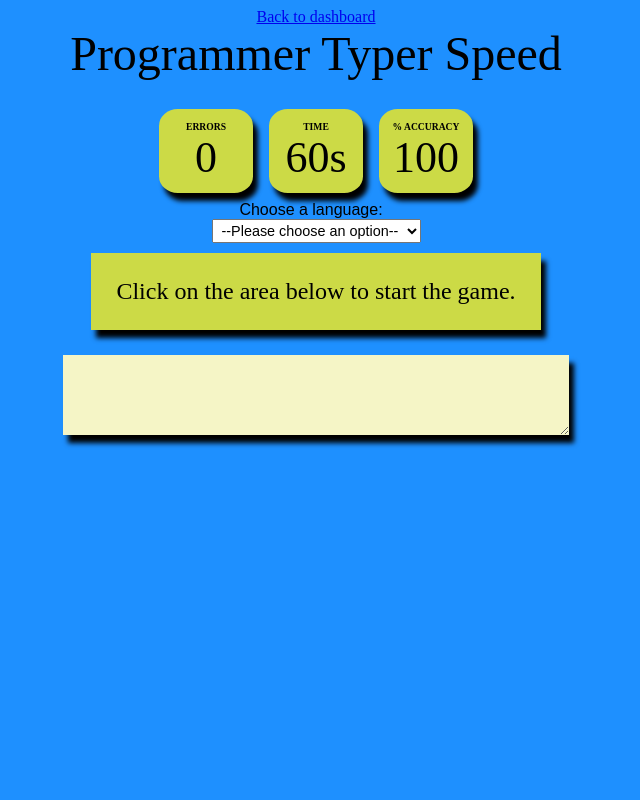
After one commit to carlosricov/Flask-Practice-Typer-Team3, a Flask app: page /typer/ in a window 1280 px wide. The commit adds this page. Shown: the whole page, without its empty margins (324-964 px from the left). Run offline with Flask 2, Linux system fonts and the light colour scheme; the visitor is signed in with stand-in values (Sample User, id 1).

Commit message:
Typer feature added #31

```diff
--- a/app/__init__.py
+++ b/app/__init__.py
@@ -87,7 +87,7 @@ def register():
                 (username, generate_password_hash(password))
             )
             db.commit()
-            return f"User {username} created successfully"
+            return render_template("index.html")
         else:
             return error, 418
 
@@ -98,3 +98,8 @@ def register():
 @login_required
 def dash():
     return render_template('dash.html')
+
+@app.route('/typer/')
+@login_required
+def typer():
+    return render_template("typer.html")
--- /dev/null
+++ b/app/static/js/typer.js
@@ -0,0 +1,239 @@
+// define the time limit
+let TIME_LIMIT = 60;
+
+// define arrays to be used
+let js_array = [
+  'let x = 2',
+  'let y = 2',
+  'let xy = x * y',
+  'console.log(xy)'
+];
+
+let py_array = [
+  'nameInput = input("enter your name")',
+  'print("Hello + nameInput")',
+];
+
+let java_array = ['System.out.println("Hello world")'];
+
+// selecting required elements
+let timer_text = document.querySelector(".curr_time");
+let accuracy_text = document.querySelector(".curr_accuracy");
+let error_text = document.querySelector(".curr_errors");
+let cpm_text = document.querySelector(".curr_cpm");
+let wpm_text = document.querySelector(".curr_wpm");
+let quote_text = document.querySelector(".quote");
+let input_area = document.querySelector(".input_area");
+let restart_btn = document.querySelector(".restart_btn");
+let cpm_group = document.querySelector(".cpm");
+let wpm_group = document.querySelector(".wpm");
+let error_group = document.querySelector(".errors");
+let accuracy_group = document.querySelector(".accuracy");
+
+let timeLeft = TIME_LIMIT;
+let timeElapsed = 0;
+let total_errors = 0;
+let errors = 0;
+let accuracy = 0;
+let characterTyped = 0;
+let current_quote = "";
+let quoteNo = 0;
+let timer = null;
+
+const select = document.querySelector("#language-select");
+
+function updateQuote() {
+
+  if (select.value === "python") {
+    quote_text.textContent = null;
+    current_quote = py_array[quoteNo];
+
+    // separate each character and make an element
+    // out of each of them to individually style them
+    current_quote.split("").forEach((char) => {
+      const charSpan = document.createElement("span");
+      charSpan.innerText = char;
+      quote_text.appendChild(charSpan);
+    });
+
+    // roll over to the first quote
+    if (quoteNo < py_array.length - 1) quoteNo++;
+    else quoteNo = 0;
+  } else if (select.value == "js") {
+    quote_text.textContent = null;
+    current_quote = js_array[quoteNo];
+
+    // separate each character and make an element
+    // out of each of them to individually style them
+    current_quote.split("").forEach((char) => {
+      const charSpan = document.createElement("span");
+      charSpan.innerText = char;
+      quote_text.appendChild(charSpan);
+    });
+
+    // roll over to the first quote
+    if (quoteNo < js_array.length - 1) quoteNo++;
+    else quoteNo = 0;
+  } else {
+    quote_text.textContent = null;
+    current_quote = java_array[quoteNo];
+
+    // separate each character and make an element
+    // out of each of them to individually style them
+    current_quote.split("").forEach((char) => {
+      const charSpan = document.createElement("span");
+      charSpan.innerText = char;
+      quote_text.appendChild(charSpan);
+    });
+
+    // roll over to the first quote
+    if (quoteNo < java_array.length - 1) quoteNo++;
+    else quoteNo = 0;
+  }
+}
+
+function processCurrentText() {
+  // get current input text and split it
+  curr_input = input_area.value;
+  curr_input_array = curr_input.split("");
+
+  // increment total characters typed
+  characterTyped++;
+
+  errors = 0;
+
+  quoteSpanArray = quote_text.querySelectorAll("span");
+  quoteSpanArray.forEach((char, index) => {
+    let typedChar = curr_input_array[index];
+
+    // characters not currently typed
+    if (typedChar == null) {
+      char.classList.remove("correct_char");
+      char.classList.remove("incorrect_char");
+
+      // correct characters
+    } else if (typedChar === char.innerText) {
+      char.classList.add("correct_char");
+      char.classList.remove("incorrect_char");
+
+      // incorrect characters
+    } else {
+      char.classList.add("incorrect_char");
+      char.classList.remove("correct_char");
+
+      // increment number of errors
+      errors++;
+    }
+  });
+
+  // display the number of errors
+  error_text.textContent = total_errors + errors;
+
+  // update accuracy text
+  let correctCharacters = characterTyped - (total_errors + errors);
+  let accuracyVal = (correctCharacters / characterTyped) * 100;
+  accuracy_text.textContent = Math.round(accuracyVal);
+
+  // if current text is completely typed
+  // irrespective of errors
+  if (curr_input.length == current_quote.length) {
+    updateQuote();
+
+    // update total errors
+    total_errors += errors;
+
+    // clear the input area
+    input_area.value = "";
+  }
+}
+
+function updateTimer() {
+  if (timeLeft > 0) {
+    // decrease the current time left
+    timeLeft--;
+
+    // increase the time elapsed
+    timeElapsed++;
+
+    // update the timer text
+    timer_text.textContent = timeLeft + "s";
+  } else {
+    // finish the game
+    finishGame();
+  }
+}
+
+function finishGame() {
+  // stop the timer
+  clearInterval(timer);
+
+  // disable the input area
+  input_area.disabled = true;
+
+  // show finishing text
+  quote_text.textContent = "Click on restart to start a new game.";
+
+  // display restart button
+  restart_btn.style.display = "block";
+
+  // calculate cpm and wpm
+  cpm = Math.round((characterTyped / timeElapsed) * 60);
+  wpm = Math.round((characterTyped / 5 / timeElapsed) * 60);
+
+  // update cpm and wpm text
+  cpm_text.textContent = cpm;
+  wpm_text.textContent = wpm;
+
+  // display the cpm and wpm
+  cpm_group.style.display = "block";
+  wpm_group.style.display = "block";
+}
+
+function startGame() {
+  resetValues();
+  updateQuote();
+
+  // clear old and start a new timer
+  clearInterval(timer);
+  timer = setInterval(updateTimer, 1000);
+}
+
+function resetValues() {
+  timeLeft = TIME_LIMIT;
+  timeElapsed = 0;
+  errors = 0;
+  total_errors = 0;
+  accuracy = 0;
+  characterTyped = 0;
+  quoteNo = 0;
+  input_area.disabled = false;
+
+  input_area.value = "";
+  quote_text.textContent = "Click on the area below to start the game.";
+  accuracy_text.textContent = 100;
+  timer_text.textContent = timeLeft + "s";
+  error_text.textContent = 0;
+  restart_btn.style.display = "none";
+  cpm_group.style.display = "none";
+  wpm_group.style.display = "none";
+}
+
+/* When the user clicks on the button,
+toggle between hiding and showing the dropdown content */
+function myFunction() {
+  document.getElementById("myDropdown").classList.toggle("show");
+}
+
+// Close the dropdown menu if the user clicks outside of it
+window.onclick = function (event) {
+  if (!event.target.matches(".dropbtn")) {
+    var dropdowns = document.getElementsByClassName("dropdown-content");
+    var i;
+    for (i = 0; i < dropdowns.length; i++) {
+      var openDropdown = dropdowns[i];
+      if (openDropdown.classList.contains("show")) {
+        openDropdown.classList.remove("show");
+      }
+    }
+  }
+};
--- /dev/null
+++ b/app/static/styles/typer.css
@@ -0,0 +1,159 @@
+body {
+    background-color: dodgerblue;
+    color: black;
+    text-align: center;
+  }
+
+  .container {
+    display: flex;
+    flex-direction: column;
+    align-items: center;
+  }
+
+  .heading {
+    margin-bottom: 20px;
+    font-size: 3rem;
+    color: black;
+  }
+
+  .header {
+    display: flex;
+    align-items: center;
+  }
+
+  .timer, .errors, .accuracy,
+  .cpm, .wpm {
+    background-color: #ccda46;
+    height: 60px;
+    width: 70px;
+    margin: 8px;
+    padding: 12px;
+    border-radius: 20%;
+    box-shadow: black 5px 8px 5px;
+  }
+
+  .cpm, .wpm  {
+    display: none;
+  }
+
+  .header_text {
+    text-transform: uppercase;
+    font-size: 0.6rem;
+    font-weight: 600;
+  }
+
+  .curr_time, .curr_errors,
+  .curr_accuracy, .curr_cpm,
+  .curr_wpm {
+    font-size: 2.75rem;
+  }
+
+  .quote {
+    background-color: #ccda46;
+    font-size: 1.5rem;
+    margin: 10px;
+    padding: 25px;
+    box-shadow: black 5px 8px 5px;
+  }
+
+  .input_area {
+    background-color: #f5f5c6;
+    height: 80px;
+    width: 40%;
+    font-size: 1.5rem;
+    font-weight: 600;
+    margin: 15px;
+    padding: 20px;
+    border: 0px;
+    box-shadow: black 5px 8px 5px;
+  }
+
+  .restart_btn {
+    display: none;
+    background-color: #326765;
+    font-size: 1.5rem;
+    padding: 10px;
+    border: 0px;
+    box-shadow: black 5px 8px 5px;
+  }
+
+  .incorrect_char {
+    color: red;
+    text-decoration: underline;
+  }
+
+  .correct_char {
+    color: darkgreen;
+  }
+
+   /* Dropdown Button */
+.dropbtn {
+    background-color: #3498DB;
+    color: white;
+    padding: 16px;
+    font-size: 16px;
+    border: none;
+    cursor: pointer;
+  }
+
+  /* Dropdown button on hover & focus */
+  .dropbtn:hover, .dropbtn:focus {
+    background-color: #2980B9;
+  }
+
+  /* The container <div> - needed to position the dropdown content */
+  .dropdown {
+    position: relative;
+    display: inline-block;
+  }
+
+  /* Dropdown Content (Hidden by Default) */
+  .dropdown-content {
+    display: none;
+    position: absolute;
+    background-color: #f1f1f1;
+    min-width: 160px;
+    box-shadow: 0px 8px 16px 0px rgba(0,0,0,0.2);
+    z-index: 1;
+  }
+
+  /* Links inside the dropdown */
+  .dropdown-content a {
+    color: black;
+    padding: 12px 16px;
+    text-decoration: none;
+    display: block;
+  }
+
+  /* Change color of dropdown links on hover */
+  .dropdown-content a:hover {background-color: #ddd}
+
+  /* Show the dropdown menu (use JS to add this class to the .dropdown-content container when the user clicks on the dropdown button) */
+  .show {display:block;}
+
+label,
+footer {
+    font-family: sans-serif;
+}
+
+label {
+    font-size: 1rem;
+    padding-right: 10px;
+}
+
+select {
+    font-size: .9rem;
+    padding: 2px 5px;
+}
+
+footer {
+    font-size: .8rem;
+    position: absolute;
+    bottom: 30px;
+    left: 30px;
+}
+
+/* .output {
+    background: center/cover no-repeat url('/media/cc0-images/hamster.jpg');
+    position: relative;
+} */
--- a/app/templates/dash.html
+++ b/app/templates/dash.html
@@ -91,7 +91,7 @@
 
         <br>
         <div class="container fluid px-5" id="home-but">
-            <a href="#" id="but3" class="btn btn-lg btn-bg-transparent text-white d-flex align-items-center justify-content-center shadow rounded">Start a Session</a>
+            <a href="/typer/" id="but3" class="btn btn-lg btn-bg-transparent text-white d-flex align-items-center justify-content-center shadow rounded">Start a Session</a>
         </div>
 
         <footer class="pt-5 fs-6">
--- /dev/null
+++ b/app/templates/typer.html
@@ -0,0 +1,65 @@
+<html lang="en">
+  <head>
+    <title>Programmer Typer Speed</title>
+
+    <!-- link the CSS file here -->
+    <link rel="stylesheet" href="../static/styles/typer.css" />
+  </head>
+  <body>
+    <nav
+      class="navbar navbar-expand-lg navbar-dark bg-transparent fixed-top"
+      id="registerNav"
+    >
+      <div class="container px-4">
+        <a class="navbar-brand" href="/dash/">Back to dashboard</a>
+      </div>
+    </nav>
+    <div class="container">
+      <div class="heading">Programmer Typer Speed</div>
+      <div class="header">
+        <div class="wpm">
+          <div class="header_text">WPM</div>
+          <div class="curr_wpm">100</div>
+        </div>
+        <div class="cpm">
+          <div class="header_text">CPM</div>
+          <div class="curr_cpm">100</div>
+        </div>
+        <div class="errors">
+          <div class="header_text">Errors</div>
+          <div class="curr_errors">0</div>
+        </div>
+        <div class="timer">
+          <div class="header_text">Time</div>
+          <div class="curr_time">60s</div>
+        </div>
+        <div class="accuracy">
+          <div class="header_text">% Accuracy</div>
+          <div class="curr_accuracy">100</div>
+        </div>
+      </div>
+
+      <label for="language-select">Choose a language:</label>
+
+      <select name="language" id="language-select">
+        <option value="">--Please choose an option--</option>
+        <option value="python">python</option>
+        <option value="js">js</option>
+        <option value="java">java</option>
+      </select>
+
+      <div class="quote">Click on the area below to start the game.</div>
+      <textarea
+        class="input_area"
+        placeholder="start typing here..."
+        oninput="processCurrentText()"
+        onfocus="startGame()"
+      >
+      </textarea>
+      <button class="restart_btn" onclick="resetValues()">Restart</button>
+    </div>
+
+    <!-- link the JavaScript file here -->
+    <script src="../static/js/typer.js"></script>
+  </body>
+</html>
```
